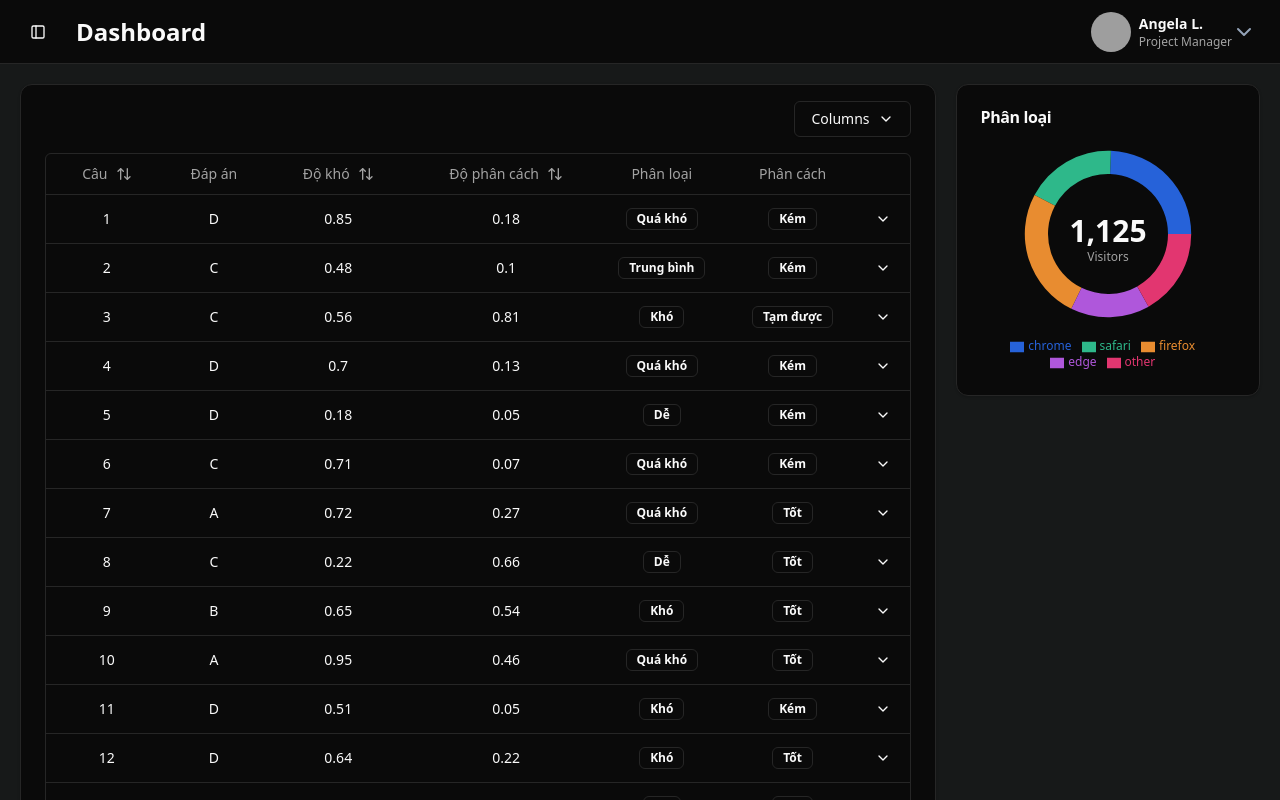
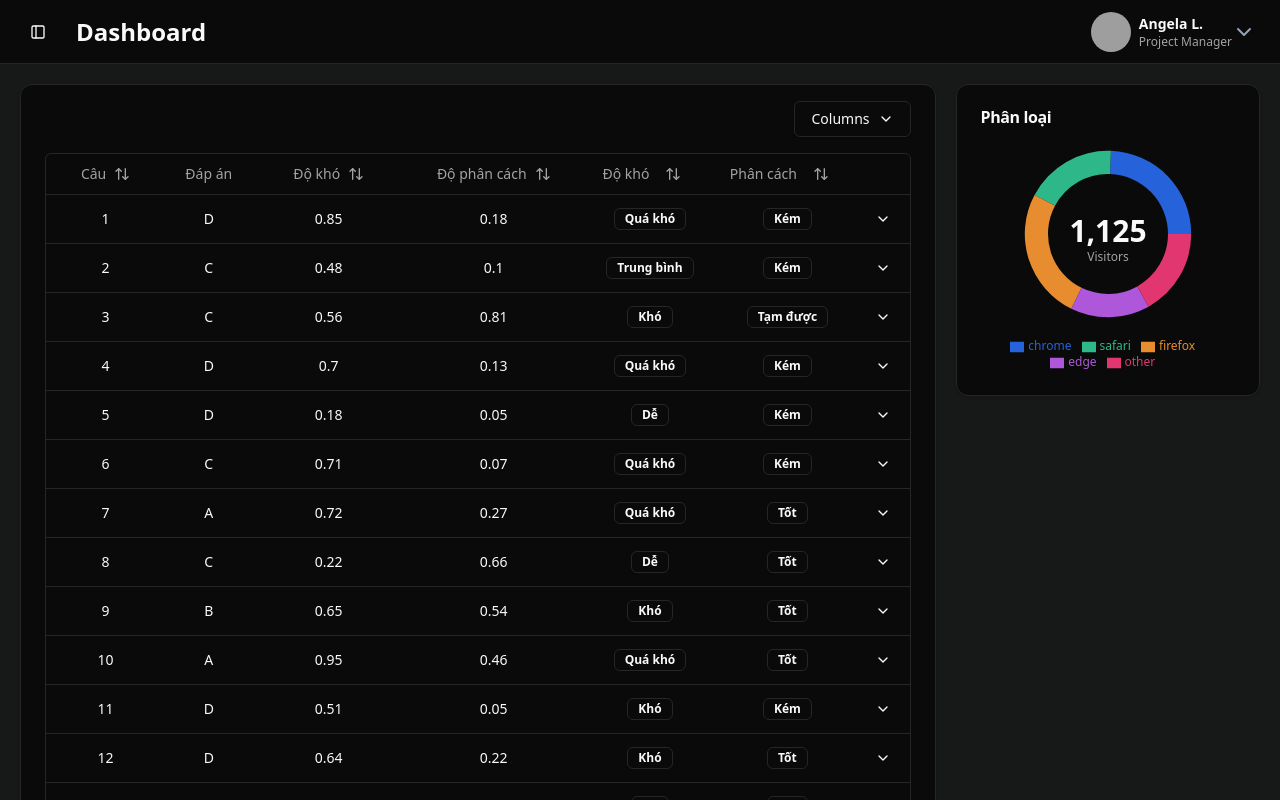
Before and after one commit to longtruong2604/IRT-FE, a React (Vite) app: page /analysis/items in a window 1280 px wide. Shown: the top 800 px of the page. Built offline with nearby package versions, Linux system fonts and the light colour scheme; grey boxes are pictures that could not be loaded.

Commit message:
feat: add item group filter

```diff
--- a/src/pages/analysis/items/item-table/columns.tsx
+++ b/src/pages/analysis/items/item-table/columns.tsx
@@ -9,6 +9,12 @@ import {
   HoverCardContent,
   HoverCardTrigger,
 } from '@/components/ui/hover-card'
+import {
+  DropdownMenu,
+  DropdownMenuContent,
+  DropdownMenuItem,
+  DropdownMenuTrigger,
+} from '@/components/ui/dropdown-menu'
 
 export const columns: ColumnDef<Item>[] = [
   {
@@ -77,7 +83,39 @@ export const columns: ColumnDef<Item>[] = [
   },
   {
     accessorKey: 'difficulty',
-    header: 'Phân loại',
+    header: ({ column }) => {
+      const difficultyOptions = [
+        { label: 'Tất cả', value: null }, // No filter, show all
+        { label: 'Quá dễ', value: { min: 0, max: 0.1 } },
+        { label: 'Dễ', value: { min: 0.1, max: 0.3 } },
+        { label: 'Trung bình', value: { min: 0.3, max: 0.5 } },
+        { label: 'Khó', value: { min: 0.5, max: 0.7 } },
+        { label: 'Quá khó', value: { min: 0.7, max: 1 } },
+      ]
+      return (
+        <div className="flex items-center justify-center">
+          <p>Độ khó</p>
+          <DropdownMenu>
+            <DropdownMenuTrigger asChild>
+              <Button variant="ghost" className="outline-none">
+                <ArrowUpDown />
+              </Button>
+            </DropdownMenuTrigger>
+            <DropdownMenuContent className="w-30">
+              {/* Dropdown items for each difficulty option */}
+              {difficultyOptions.map((item) => (
+                <DropdownMenuItem
+                  key={item.label}
+                  onClick={() => column.setFilterValue(item.value)}
+                >
+                  <span>{item.label}</span>
+                </DropdownMenuItem>
+              ))}
+            </DropdownMenuContent>
+          </DropdownMenu>
+        </div>
+      )
+    },
     size: 200,
     cell: ({ row }) => {
       const value = row.getValue('p_difficulty') as number
@@ -107,14 +145,60 @@ export const columns: ColumnDef<Item>[] = [
         </HoverCard>
       )
     },
+    filterFn: (row, _, value) => {
+      const pDifficulty = row.getValue('p_difficulty') as number
+      if (!value) {
+        return true // No filter, include all rows
+      }
+
+      // If a difficulty range is selected, check if p_difficulty falls within the range
+      if (value.min !== undefined && value.max !== undefined) {
+        return pDifficulty >= value.min && pDifficulty < value.max
+      }
+      return false // Default case: no match
+    },
   },
   {
     accessorKey: 'discrimination',
-    header: 'Phân cách',
+    header: ({ column }) => {
+      // Define the discrimination categories and their numeric ranges
+      const discriminationOptions = [
+        { label: 'Tất cả', value: null }, // No filter, show all
+        { label: 'Kém', value: { min: 0, max: 0.2 } },
+        { label: 'Tốt', value: { min: 0.2, max: 0.7 } },
+        { label: 'Tạm được', value: { min: 0.7, max: 1 } },
+      ]
+
+      return (
+        <div className="flex items-center justify-center">
+          <p>Phân cách</p>
+          <DropdownMenu>
+            <DropdownMenuTrigger asChild>
+              <Button variant="ghost" className="outline-none">
+                <ArrowUpDown />
+              </Button>
+            </DropdownMenuTrigger>
+            <DropdownMenuContent className="w-30">
+              {/* Dropdown items for each discrimination option */}
+              {discriminationOptions.map((item) => (
+                <DropdownMenuItem
+                  key={item.label}
+                  onClick={() => column.setFilterValue(item.value)}
+                >
+                  <span>{item.label}</span>
+                </DropdownMenuItem>
+              ))}
+            </DropdownMenuContent>
+          </DropdownMenu>
+        </div>
+      )
+    },
     size: 200,
     cell: ({ row }) => {
       const value = row.getValue('p_discrimination') as number
       let displayValue, variant: BadgeProps['variant']
+
+      // Categorize discrimination based on the numeric value of p_discrimination
       if (value < 0.2) {
         displayValue = 'Kém'
         variant = 'veryHard'
@@ -125,6 +209,7 @@ export const columns: ColumnDef<Item>[] = [
         displayValue = 'Tạm được'
         variant = 'hard'
       }
+
       return (
         <HoverCard>
           <HoverCardTrigger className="flex items-center justify-center">
@@ -133,6 +218,19 @@ export const columns: ColumnDef<Item>[] = [
           <HoverCardContent>Có nghĩa là như thế nào</HoverCardContent>
         </HoverCard>
       )
+    },
+    // Custom filter function based on p_discrimination
+    filterFn: (row, _, value) => {
+      const pDiscrimination = row.getValue('p_discrimination') as number
+      if (!value) {
+        return true // No filter, include all rows
+      }
+
+      // If a discrimination range is selected, check if p_discrimination falls within the range
+      if (value.min !== undefined && value.max !== undefined) {
+        return pDiscrimination >= value.min && pDiscrimination < value.max
+      }
+      return false // Default case: no match
     },
   },
   {
```
